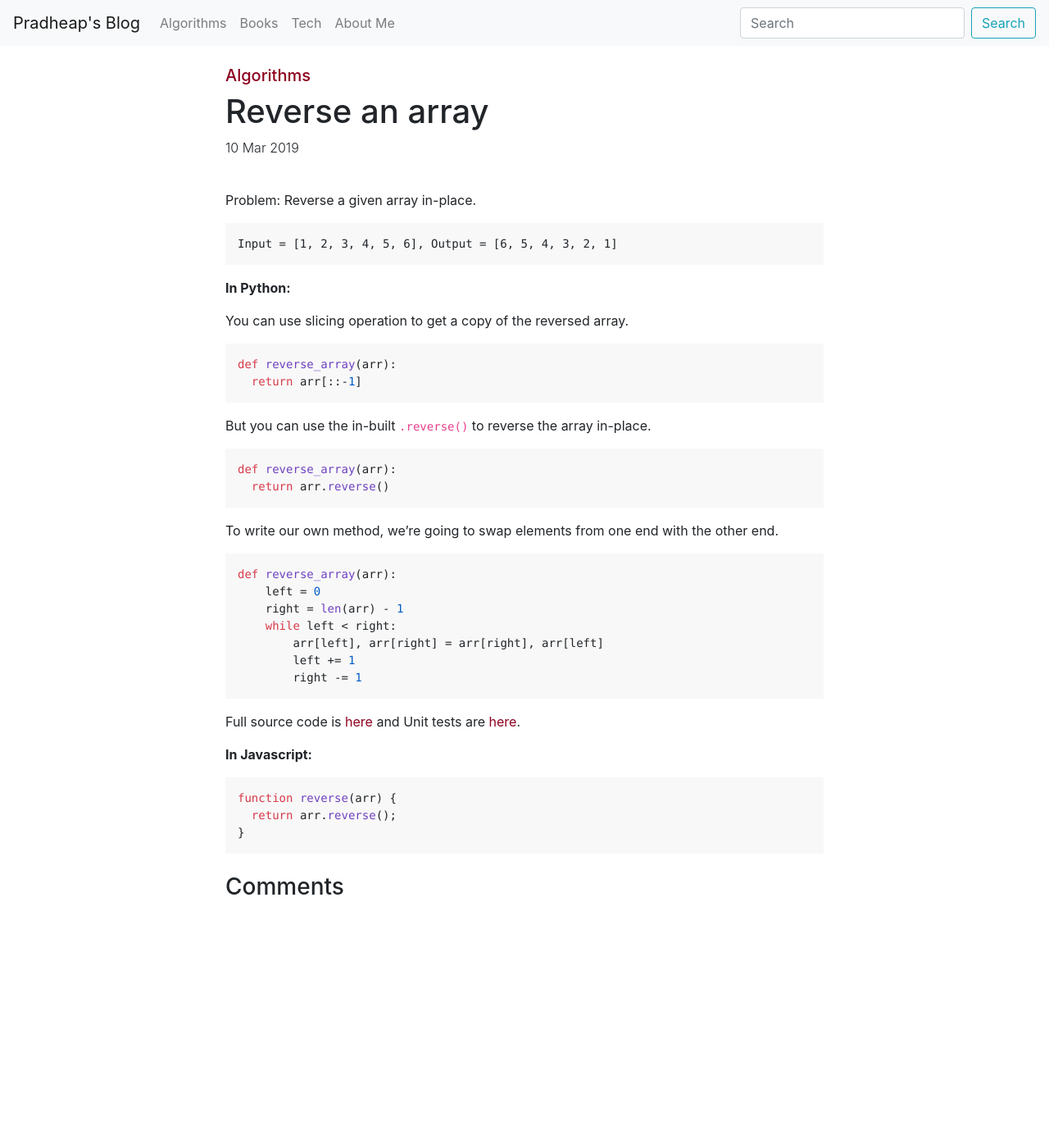
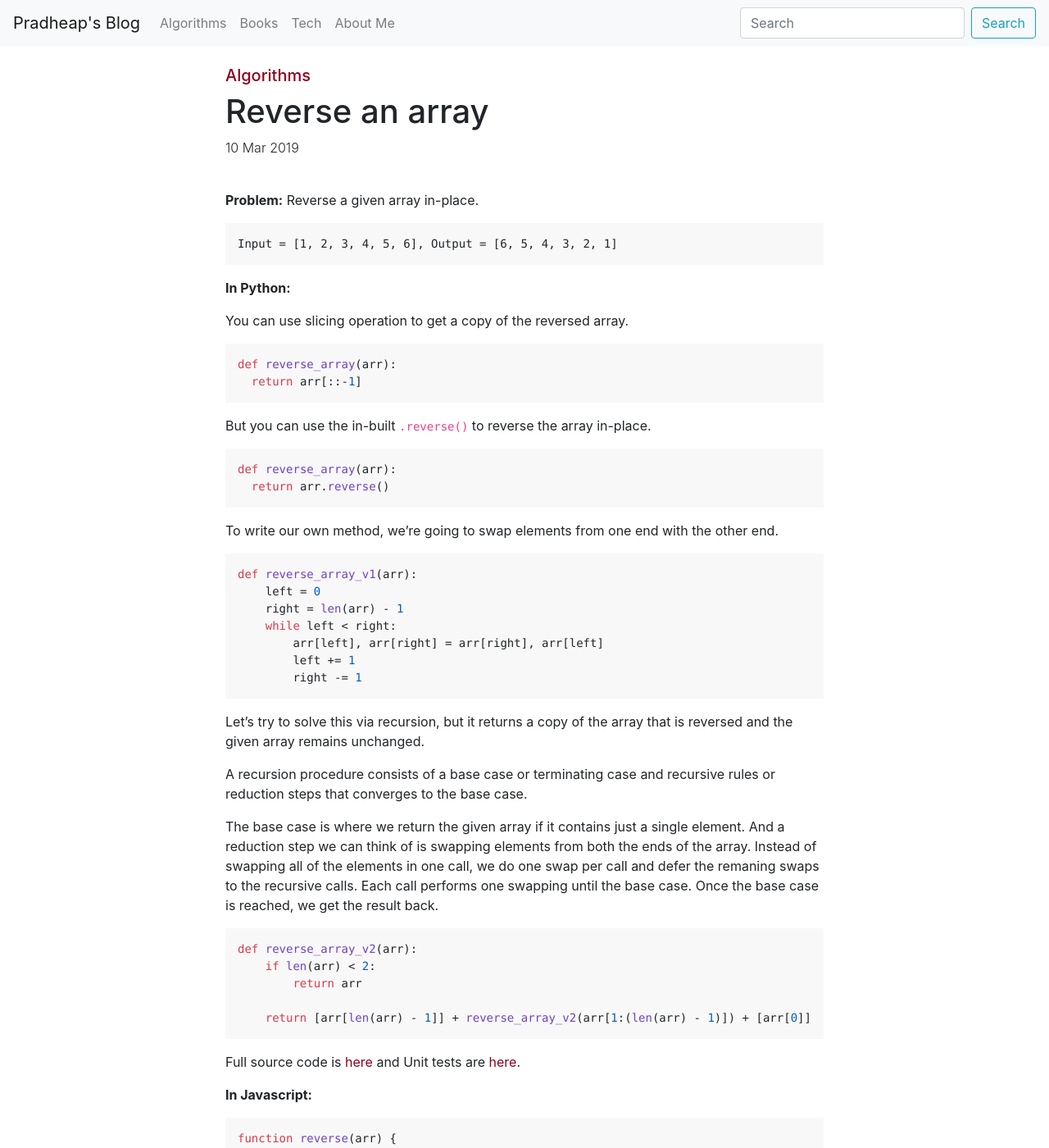
Before and after one commit to pradheap/pradheap.github.io, a Jekyll site: the page built from _posts/2019-03-10-array-reverse.md, in a window 1280 px wide and 1400 px high. Shown: the whole window at 82% size. Built offline with Jekyll 4.4.1, drawn with Linux system fonts in a browser that asks for light colours; nearby versions of some CDN libraries; comment, search, counter and statistics services are not loaded.

Commit message:
Update Array Reverse Post

````diff
--- a/_posts/2019-03-10-array-reverse.md
+++ b/_posts/2019-03-10-array-reverse.md
@@ -31,13 +31,27 @@ def reverse_array(arr):
 To write our own method, we're going to swap elements from one end with the other end.
 
 ```python
-def reverse_array(arr):
+def reverse_array_v1(arr):
     left = 0
     right = len(arr) - 1
     while left < right:
         arr[left], arr[right] = arr[right], arr[left]
         left += 1
         right -= 1
+```
+
+Let's try to solve this via recursion, but it returns a copy of the array that is reversed and the given array remains unchanged.
+
+A recursion procedure consists of a base case or terminating case and recursive rules or reduction steps that converges to the base case.
+
+The base case is where we return the given array if it contains just a single element. And a reduction step we can think of is swapping elements from both the ends of the array. Instead of swapping all of the elements in one call, we do one swap per call and defer the remaning swaps to the recursive calls. Each call performs one swapping until the base case. Once the base case is reached, we get the result back.
+
+```python
+def reverse_array_v2(arr):
+    if len(arr) < 2:
+        return arr
+
+    return [arr[len(arr) - 1]] + reverse_array_v2(arr[1:(len(arr) - 1)]) + [arr[0]]
 ```
 
 Full source code is [here](https://github.com/pradheap/coding-problems/blob/master/array_reverse/source.py) and Unit tests are [here](https://github.com/pradheap/coding-problems/blob/master/array_reverse/test.py).
````
Also changed, not shown: other parts of _posts/2019-03-10-array-reverse.md (+1 -1 lines).
